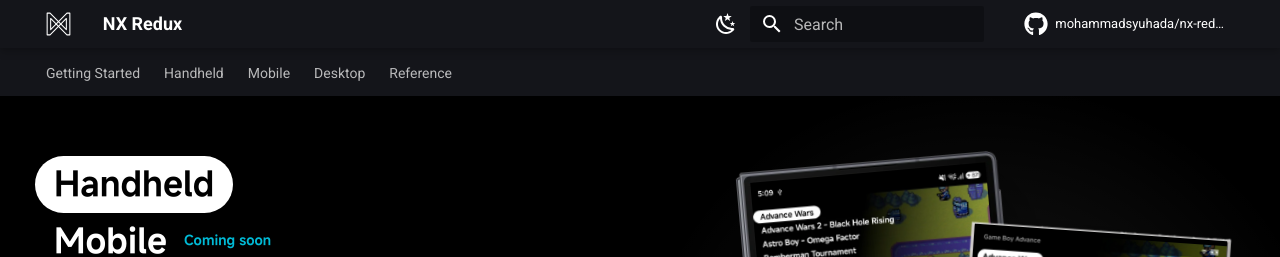
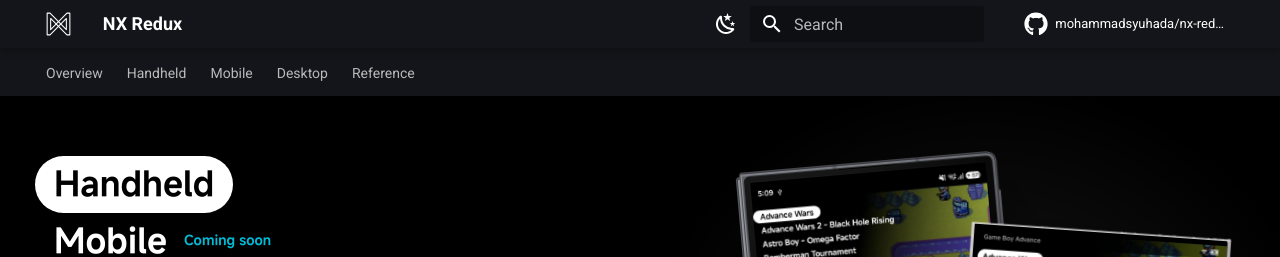
Before and after one commit to mohammadsyuhada/nx-redux-docs, an MkDocs documentation site: the page built from docs/index.md, in a window 1280 px wide and 1344 px high. Shown: the top 257 px of the window. Built offline with MkDocs 1.6.1 and Material for MkDocs 9.7.7, drawn with Linux system fonts in a browser that asks for light colours; comment, search, counter and statistics services are not loaded.

Commit message:
docs(nav): general tab is Overview, leaving Getting Started to each platform

```diff
--- a/mkdocs.yml
+++ b/mkdocs.yml
@@ -120,7 +120,7 @@
   _shared/
 
 nav:
-  - Getting Started:
+  - Overview:
       - About NX Redux: about.md
   - Handheld:
       - Getting Started: handheld/getting-started.md
```
